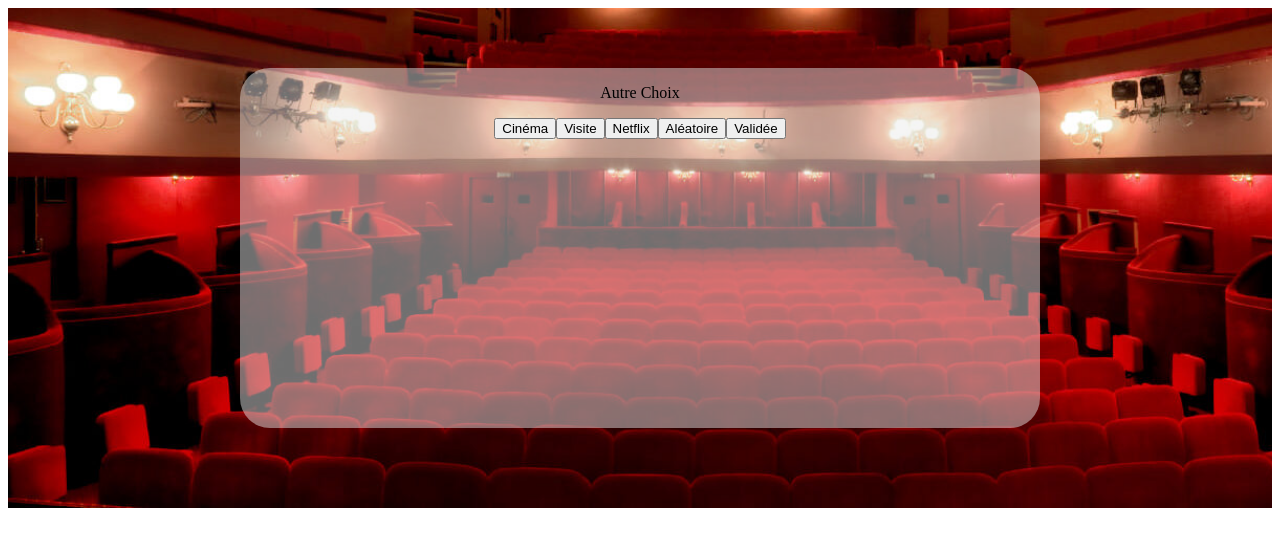
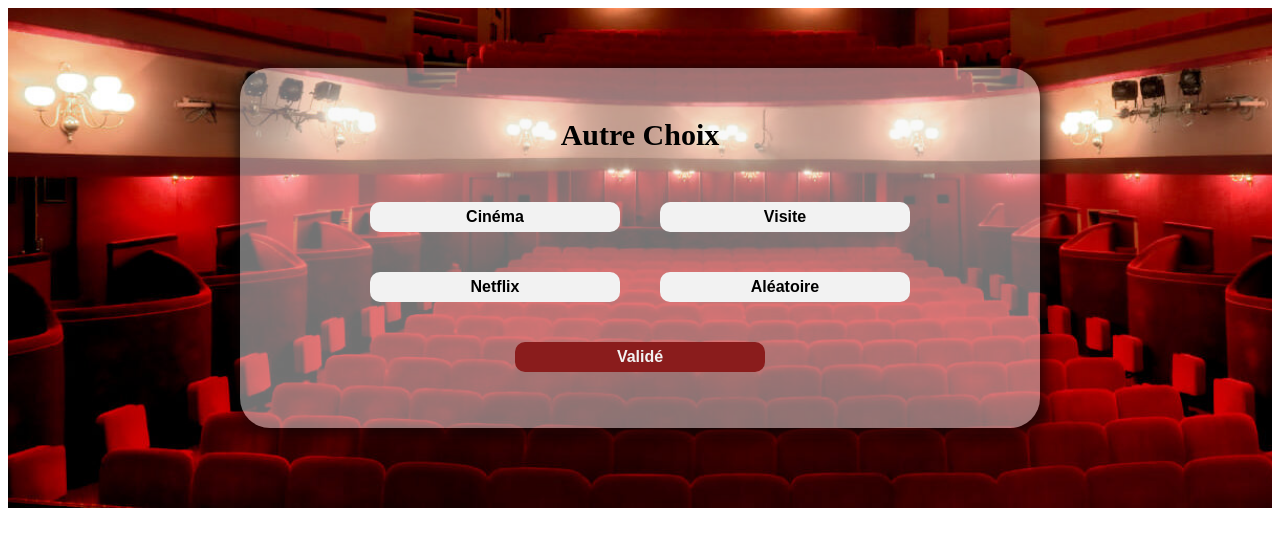
Before and after one commit to MelvinSilva/mood-moove, a React (Create React App) app in the folder moodmoovproject/: page / in a window 1280 px wide. Shown: the top 546 px of the page. Built offline with nearby package versions, Linux system fonts and the light colour scheme.

Commit message:
jeudi matin

```diff
--- a/moodmoovproject/src/components/Home/AutreChoix.js
+++ b/moodmoovproject/src/components/Home/AutreChoix.js
@@ -2,13 +2,13 @@
 
 const AutreChoix = () => {
     return (
-        <div>
-            <p>Autre Choix</p>
-            <button>Cinéma</button>
-            <button>Visite</button>
-            <button>Netflix</button>
-            <button>Aléatoire</button>
-            <button>Validée</button>
+        <div className='autreChoix'>
+            <p className='autreChoix__text'>Autre Choix</p>
+            <button className='autreChoix__btn1'>Cinéma</button>
+            <button className='autreChoix__btn2'>Visite</button>
+            <button className='autreChoix__btn3'>Netflix</button>
+            <button className='autreChoix__btn4'>Aléatoire</button>
+            <button className='autreChoix__btnVal'>Validé</button>
         </div>
     );
 };
--- a/moodmoovproject/src/components/Home/OuSortir.js
+++ b/moodmoovproject/src/components/Home/OuSortir.js
@@ -4,11 +4,11 @@
 const OuSortir = () => {
     return (
         <div className='ouSortir'>
-            <p className='ouSo'>Où Sortir</p>
-            <input placeholder='Ville' />
-            <input type="date" id="start" name="trip-start required"
+            <p className='ouSortir__text'>Où Sortir</p>
+            <input className='ouSortir__btn1' placeholder='Ville' />
+            <input className='ouSortir__date' type="date" id="start" name="trip-start required"
        min="2022-01-01" max="2025-12-31" />
-            <button>Validé</button>
+            <button className='ouSortir__btnVal'>Validé</button>
         </div>
     );
 };
--- a/moodmoovproject/src/components/Home/UnePref.js
+++ b/moodmoovproject/src/components/Home/UnePref.js
@@ -3,13 +3,13 @@
 
 const UnePref = () => {
     return (
-        <div>
-            <p>Une Préférence</p>
-            <button>Théatre</button>
-            <button>Spectacle</button>
-            <button>Musée</button>
-            <button>Concert</button>
-            <button>Validée</button>
+        <div className='unePref'>
+            <p className='unePref__text'>UNE PREFERENCE</p>
+            <button className='unePref__btn1'>Théatre</button>
+            <button className='unePref__btn2'>Spectacle</button>
+            <button className='unePref__btn3'>Musée</button>
+            <button className='unePref__btn4'>Concert</button>
+            <button className='unePref__btnVal'>Validée</button>
         </div>
     );
 };
--- a/moodmoovproject/src/styles/Components/Home/BlocUnik.scss
+++ b/moodmoovproject/src/styles/Components/Home/BlocUnik.scss
@@ -1,5 +1,6 @@
 .unik {
-    background-color: rgba(235, 234, 234, 0.473);
+    background-color: rgba(242, 242, 242, 0.473);
+    box-shadow: 1px 2px 15px 4px rgba(5, 5, 5, 0.75);
     width: 800px;
     height: 360px;
     display: flex;
--- a/moodmoovproject/src/styles/Components/Home/OuSortir.scss
+++ b/moodmoovproject/src/styles/Components/Home/OuSortir.scss
@@ -0,0 +1,23 @@
+.ouSortir__text {
+    font-size: 30px;
+    font-weight: bold;
+    margin-top: 50px;
+}
+
+.ouSortir__btn1, .ouSortir__date, .ouSortir__btnVal {
+    height: 30px;
+    width: 250px;
+    margin: 20px;
+    border-radius: 10px;
+    text-align: center;
+    font-weight: bold;
+    font-size: 16px;
+    background-color: rgb(242, 242, 242);
+    border-color: transparent;
+}
+
+.ouSortir__btnVal {
+    background-color: #8a1c1c;
+    color: rgb(242, 242, 242);
+
+}
--- a/moodmoovproject/src/styles/Components/Home/UnePref.scss
+++ b/moodmoovproject/src/styles/Components/Home/UnePref.scss
@@ -0,0 +1,23 @@
+.autreChoix__text {
+    font-size: 30px;
+    font-weight: bold;
+    margin-top: 50px;
+}
+
+ .autreChoix__btn1, .autreChoix__btn2, .autreChoix__btn3, .autreChoix__btn4, .autreChoix__btnVal{
+    height: 30px;
+    width: 250px;
+    margin: 20px;
+    border-radius: 10px;
+    text-align: center;
+    font-weight: bold;
+    font-size: 16px;
+    background-color: rgb(242, 242, 242);
+    border-color: transparent;
+}
+
+.autreChoix__btnVal {
+    background-color: #8a1c1c;
+    color: rgb(242, 242, 242);
+
+}
--- a/moodmoovproject/src/styles/Components/Main.scss
+++ b/moodmoovproject/src/styles/Components/Main.scss
@@ -6,6 +6,4 @@
     height: 500px;
     display: flex;
     justify-content: center;
-
-
 }
```
